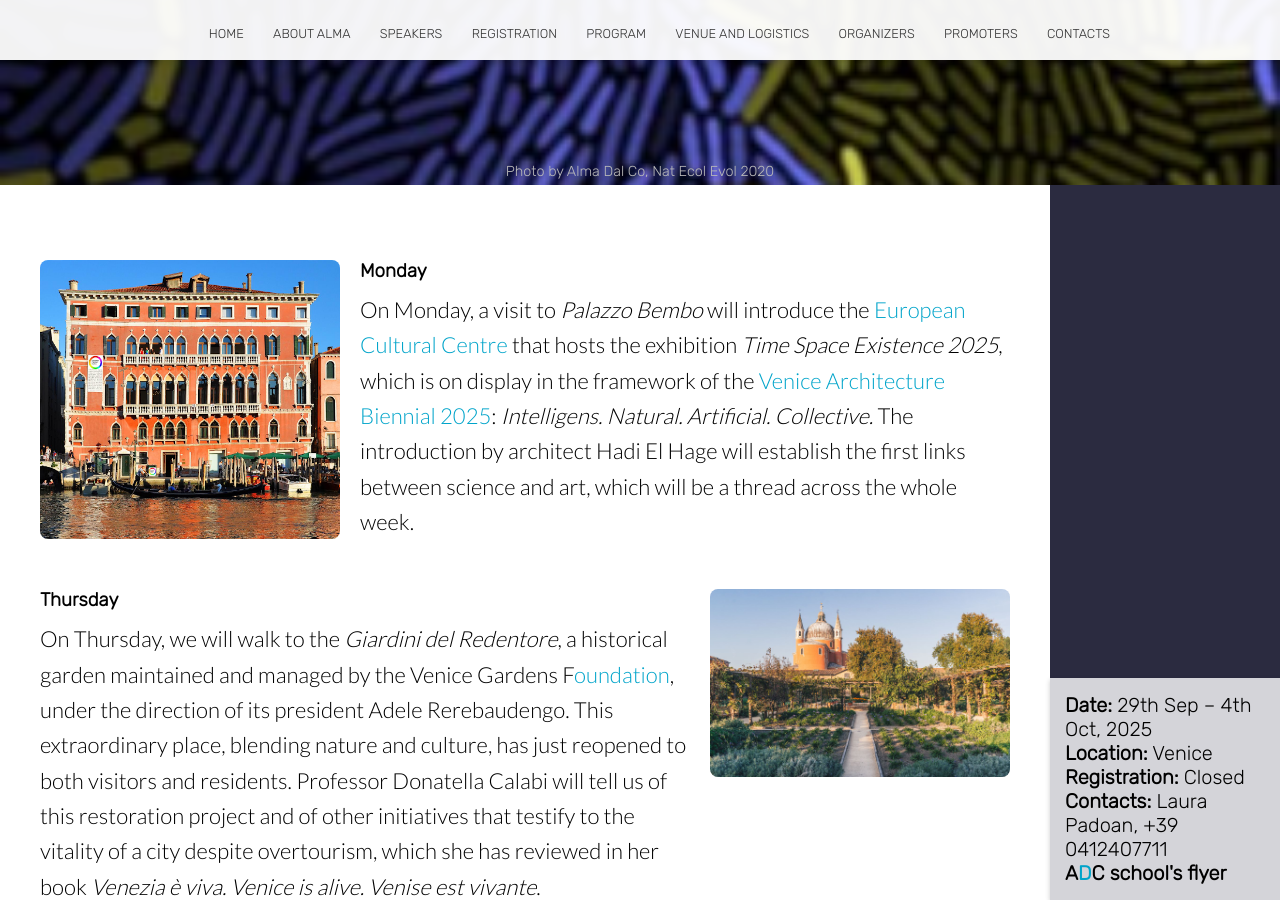
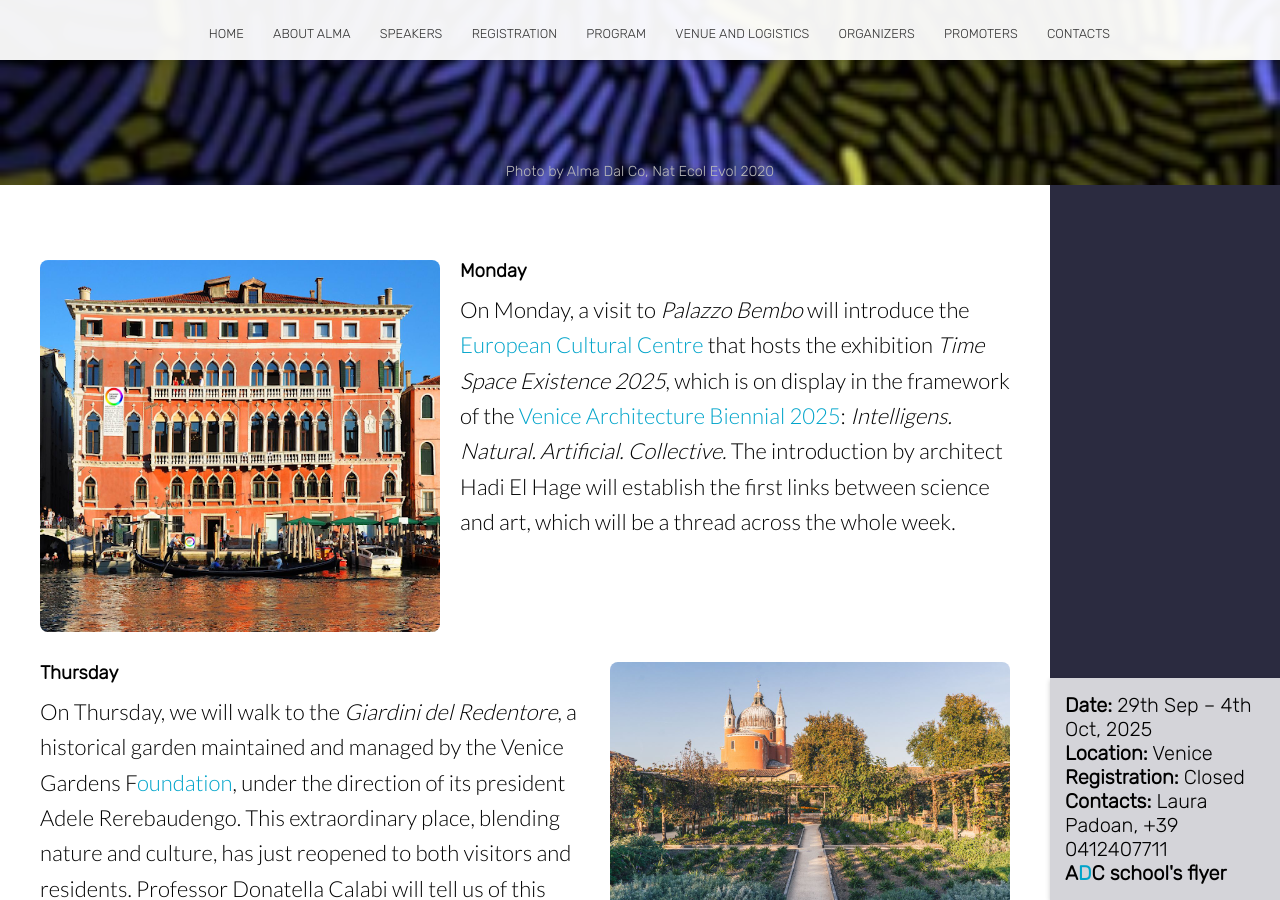
Before and after one commit to almadalcoschool/almadalcoschool.github.io, a Jekyll site: the page built from cultural.html, in a window 1280 px wide and 900 px high, scrolled down 445 px. Built offline with Jekyll 4.4.1, drawn with Linux system fonts in a browser that asks for light colours; nearby versions of some CDN libraries.

Commit message:
image size

```diff
--- a/cultural.html
+++ b/cultural.html
@@ -169,7 +169,7 @@ permalink: /cultural/
             <div class="text">
 
                 <div style="display:flex; gap:20px; align-items:flex-start; flex-wrap:wrap; margin-bottom:30px;">
-                <img src="/images/cultural_1.png" alt="Palazzo Bembo" style="flex:1; max-width:300px; border-radius:8px;">
+                <img src="/images/cultural_1.png" alt="Palazzo Bembo" style="flex:1; max-width:400px; border-radius:8px;">
                 <div style="flex:2;">
                     <h3 class="editable" style="margin-top:0;">Monday</h3>
                     <p class="editable">
@@ -185,7 +185,7 @@ permalink: /cultural/
                 </div>
 
                 <div style="display:flex; gap:20px; align-items:flex-start; flex-wrap:wrap; margin-bottom:30px; flex-direction:row-reverse;">
-                <img src="/images/cultural_2.jpg" alt="Redentore" style="flex:1; max-width:300px; border-radius:8px;">
+                <img src="/images/cultural_2.jpg" alt="Redentore" style="flex:1.5; max-width:400px; border-radius:8px;">
                 <div style="flex:2;">
                     <h3 class="editable" style="margin-top:0;">Thursday</h3>
                     <p class="editable">
@@ -200,7 +200,7 @@ permalink: /cultural/
                 </div>
 
                 <div style="display:flex; gap:20px; align-items:flex-start; flex-wrap:wrap; margin-bottom:30px;">
-                <img src="/images/cultural_3.jpg" alt="Palazzo Franchetti" style="flex:1; max-width:300px; border-radius:8px;">
+                <img src="/images/cultural_3.jpg" alt="Palazzo Franchetti" style="flex:1.5; max-width:400px; border-radius:8px;">
                 <div style="flex:2;">
                     <h3 class="editable" style="margin-top:0;">Friday</h3>
                     <p class="editable">
```
